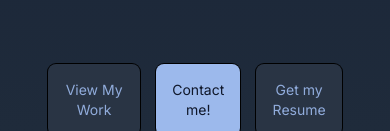
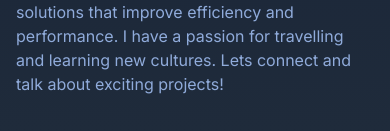
Before and after one commit to ancaicedo/personal_website, a Next.js app: page / in a window 390 px wide. Shown: the part 713-844 px from the top of the page. Built offline with nearby package versions, Linux system fonts and the light colour scheme.

Commit message:
updated the home page

```diff
--- a/src/app/page.jsx
+++ b/src/app/page.jsx
@@ -26,9 +26,9 @@ const Homepage = () => {
           Hi my name is Andres Caicedo! I&apos;m a Software Engineer from Canada
           with a strong foundation in software development and a love for system optimization.
           I`ve worked for over five years to improve software functionality and streamline processes.
-          My technical skills cover a wide range of computer languages and technical skills, including C#, C/C++,
-          Python, Javascript and Java. I excel at developing new solutions that improve efficiency
-          and performance.
+          My technical skills cover a wide range of computer languages and technical skills, including C#, C++,
+          Python, Javascript, Java as well as Linux Administration, Database management. I excel at developing new solutions that improve efficiency
+          and performance. I have a passion for travelling and learning new cultures. Lets connect and talk about exciting projects!
         </p>
 
         {/* Buttons */}
@@ -37,21 +37,22 @@ const Homepage = () => {
               className="text-sm md:text-lg p-4 rounded-lg ring-1 ring-black bg-[#293444] text-[#9cb9ec] text-opacity-90 hover:bg-[#293444] hover:bg-opacity-60 hover:text-[#9cb9ec]"
               onClick={() => window.location.href = '/projects'}
           >
-            View My Work
+            My Work
           </button>
+          <a href="/AndresC_Resume.pdf" download="Andres_Caicedo_Resume">
+            <button
+                className="text-sm md:text-lg p-4 rounded-lg ring-1 ring-black bg-[#9cb9ec] text-[#0f172a] hover:bg-[#9cb9ec] hover:bg-opacity-60 hover:text-[#0f172a]"
+            >
+              My Resume
+            </button>
+          </a>
           <button
-              className="text-sm md:text-lg p-4 rounded-lg ring-1 ring-black bg-[#9cb9ec] text-[#0f172a] hover:bg-[#9cb9ec] hover:bg-opacity-60 hover:text-[#0f172a]"
+              className="text-sm md:text-lg p-4 rounded-lg ring-1 ring-black bg-[#293444] text-[#9cb9ec] text-opacity-90 hover:bg-[#293444] hover:bg-opacity-60 hover:text-[#9cb9ec]"
               onClick={() => window.location.href = '/contact'}
           >
             Contact me!
           </button>
-          <a href="/AndresC_Resume.pdf" download="Andres_Caicedo_Resume">
-            <button
-                className="text-sm md:text-lg p-4 rounded-lg ring-1 ring-black bg-[#293444] text-[#9cb9ec] text-opacity-90 hover:bg-[#293444] hover:bg-opacity-60 hover:text-[#9cb9ec]"
-            >
-              Get my Resume
-            </button>
-          </a>
+
         </div>
       </div>
     </div>
```
